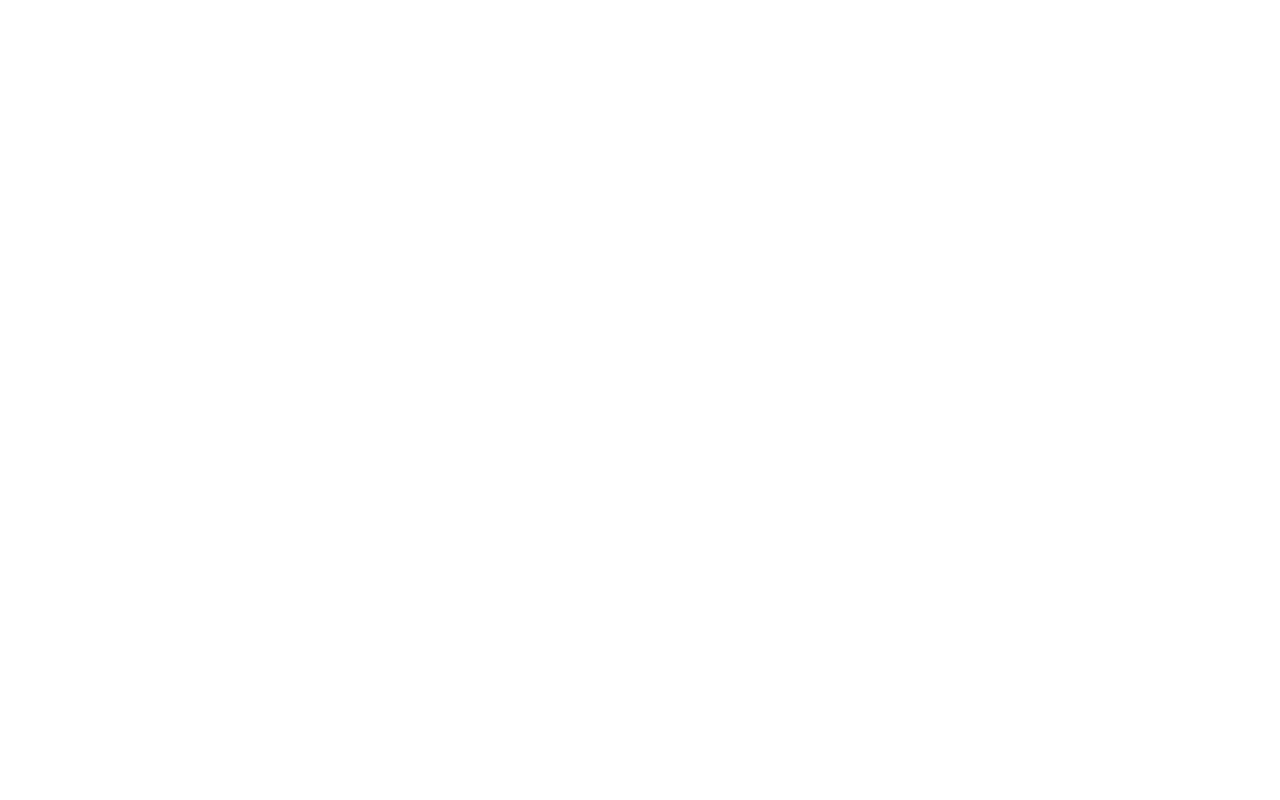
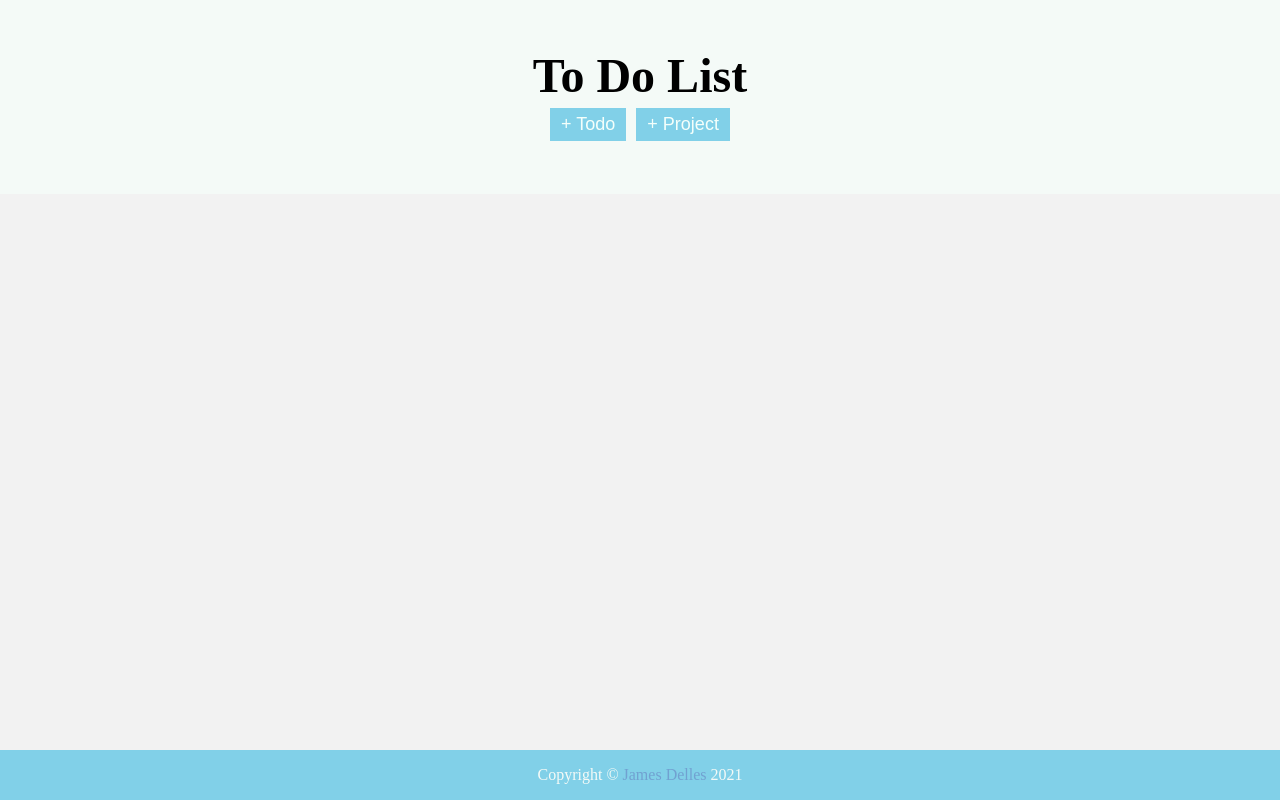
Before and after one commit to jdelles/to-do-list, a website built with webpack: page dist/index.html in a window 1280 px wide. Built offline with nearby package versions, Linux system fonts and the light colour scheme.

Commit message:
UI displaying with no errors. Still needs functionality integration

```diff
--- a/package.json
+++ b/package.json
@@ -17,6 +17,8 @@
   },
   "homepage": "https://github.com/jdelles/to-do-list#readme",
   "devDependencies": {
+    "css-loader": "^6.2.0",
+    "style-loader": "^3.2.1",
     "webpack": "^5.51.1",
     "webpack-cli": "^4.8.0"
   }
--- a/src/index.js
+++ b/src/index.js
@@ -1 +1,4 @@
-import createTodo from "./todos/todo.js";
+import load from "./ui/ui.js";
+import './style.css';
+
+load();
--- a/src/project/project.js
+++ b/src/project/project.js
@@ -1,4 +1,4 @@
-import createTodo from './todos/todos.js';
+import createTodo from '../todos/todo.js';
 
 const project = (name) => {
     let todos = new Map();
--- /dev/null
+++ b/src/style.css
@@ -0,0 +1,85 @@
+:root {
+    --color-anti-flash-white: #f2f2f2;
+    --color-white-smoke: #f4faf7;
+    --color-white-cream: #f4fffb;
+    --color-middle-blue: #81d0e8;
+    --color-iceberg: #71a1d1;
+}
+
+*,
+*::after,
+*::before {
+    margin: 0;
+    padding: 0;
+    box-sizing: border-box;
+}
+
+body {
+    background: var(--color-anti-flash-white);
+}
+
+header {
+    text-align: center;
+    background: var(--color-white-smoke);
+    font-size: 24px;
+    padding: 2em;
+}
+
+button {
+    padding: 5px 10px;
+    margin: 5px;
+    background-color: var(--color-middle-blue);
+    color: var(--color-white-cream);
+    font-size: 18px;
+    border: 1px solid transparent;
+}
+
+button:hover {
+    background: var(--color-iceberg);
+    cursor: pointer;
+}
+
+main {
+    margin: 0 auto;
+    padding: 2em;
+    max-width: 700px;
+}
+
+main h2 {
+    font-size: 22px;
+    margin-bottom: 5px;
+}
+
+main p,
+main li {
+    font-size: 18px;
+    margin-bottom: 5px;
+}
+
+input {
+    width: 100%;
+    margin-bottom: 5px;
+    font-size: 16px;
+    padding: 5px;
+}
+
+footer {
+    position: fixed;
+    bottom: 0;
+    width: 100%;
+    background: var(--color-middle-blue);
+    color: var(--color-white-smoke);
+    font-size: 16px;
+    padding: 1em;
+    text-align: center;
+}
+
+footer a {
+    color: var(--color-iceberg);
+    text-decoration: none;
+}
+
+footer a:hover {
+    color: var(--color-white-smoke);
+    cursor: pointer;
+}
--- a/src/toDoManager/toDoManager.js
+++ b/src/toDoManager/toDoManager.js
@@ -1,4 +1,4 @@
-import project from './project/project.js'
+import project from '../project/project.js'
 
 const projectManager = () => {
     let activeProject;
@@ -40,8 +40,9 @@ const projectManager = () => {
         // update UI
     }
 
-    const defaultProject = (() => {
+    const createDefaultProject = (() => {
         defaultProject = createProject("default");
+        projectKeys.push("default");
         activeProject = defaultProject;
     })();
 
@@ -59,3 +60,6 @@ const projectManager = () => {
 }
 
 export default projectManager;
+
+// what if default project is delete? set to the first key in the list?
+// what if the project list is empty? set active project to empty? make other functions fail until there is an active project?
--- a/src/ui/ui.js
+++ b/src/ui/ui.js
@@ -0,0 +1,55 @@
+import projectManager from '../toDoManager/toDoManager.js';
+
+function loadHeader() {
+    const header = document.createElement("header");
+
+    const name = document.createElement("h1");
+    name.textContent = "To Do List";
+
+    header.appendChild(name);
+
+    // add nav TODO: onclicks bugged
+    const nav = document.createElement("nav");
+
+    const addToDo = document.createElement("button");
+    addToDo.addEventListener("click", () => {
+        projectManager.addTodoToSpecifiedProject(title, description, date, priority, projectName);
+    });
+    addToDo.textContent = "+ Todo";
+
+    const addProject = document.createElement("button");
+    addProject.addEventListener("click", () => {
+        projectManager.createProject(name);
+    });
+    addProject.textContent = "+ Project";
+
+    nav.appendChild(addToDo);
+    nav.appendChild(addProject);
+
+    header.appendChild(nav);
+
+    return header;
+  }
+
+function loadMain() {
+    return document.createElement("main");
+}
+
+function loadFooter() {
+    const footer = document.createElement("footer");
+    const div = document.createElement("div");
+    div.innerHTML = '<p>Copyright © <a href="https://www.github.com/jdelles">James Delles</a> 2021</p>';
+
+    footer.appendChild(div);
+
+    return footer;
+}
+
+function load() {
+    const content = document.getElementById("content");
+    content.appendChild(loadHeader());
+    content.appendChild(loadMain());
+    content.appendChild(loadFooter());
+  }
+
+  export default load;
--- a/webpack.config.js
+++ b/webpack.config.js
@@ -6,4 +6,16 @@ module.exports = {
     filename: 'main.js',
     path: path.resolve(__dirname, 'dist'),
   },
+  module: {
+    rules: [
+      {
+        test: /\.css$/i,
+        use: ['style-loader', 'css-loader'],
+      },
+      {
+        test: /\.(png|svg|jpg|jpeg|gif)$/i,
+        type: 'asset/resource',
+      },
+    ],
+  },
 };
```
Also changed, not shown: dist/index.html, dist/main.js (added), 1 other file.
